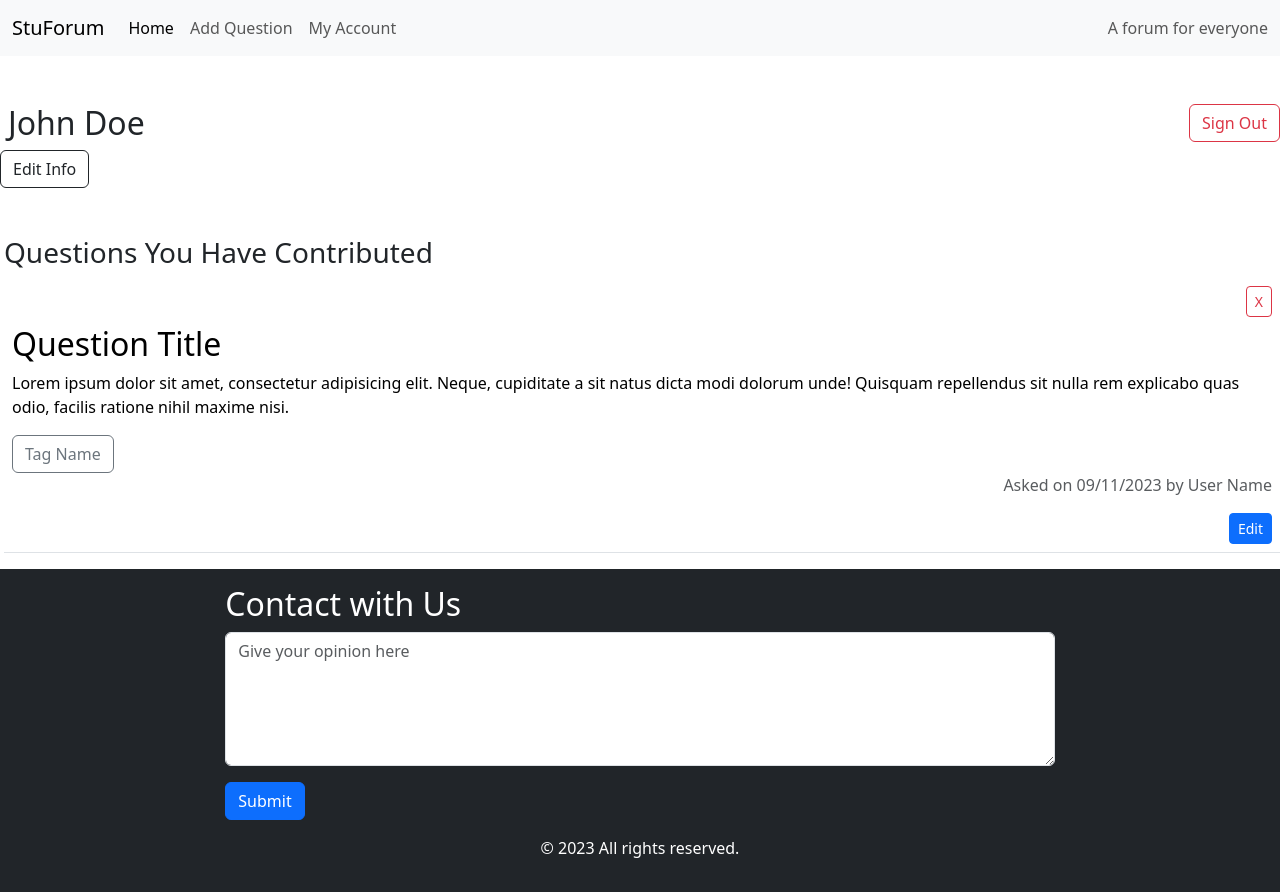
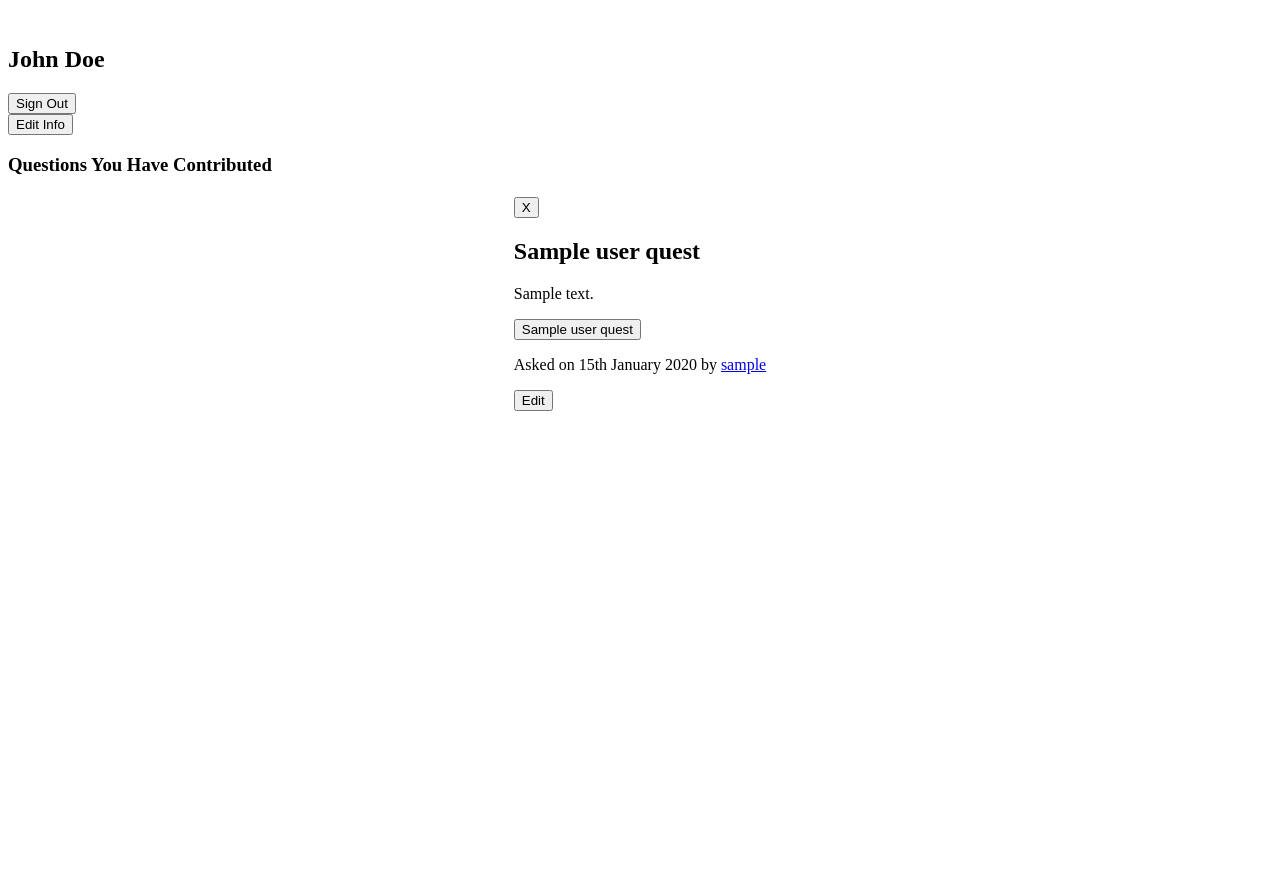
Before and after one commit to essor1234/cw1841, a PHP site: template templates/account.html.php in a window 1280 px wide. After the commit the page ends 411 px from the top, so only its background shows below. Run offline with PHP 8.4, Linux system fonts and the light colour scheme; the template is opened without the code that fills it: most values are stand-ins (such as "Sample title", 1, 10 or a date in 2020).

Commit message:
display user quest only

```diff
--- a/login/signIn.php
+++ b/login/signIn.php
@@ -12,7 +12,7 @@ try {
         $user = signIn($pdo, $username, $password);
         if ($user) {
             $_SESSION['user'] = $user['id'];
-            header("location: ../templates/home.html.php");
+            header("location: ../quesDisplay.php");
         } else {
             echo "
 				<script>alert('Invalid username or password')</script>
--- a/templates/account.html.php
+++ b/templates/account.html.php
@@ -1,18 +1,7 @@
-<!DOCTYPE html>
-<html lang="en">
-<head>
-    <meta charset="UTF-8">
-    <meta name="viewport" content="width=device-width, initial-scale=1.0">
-    <link href="https://cdn.jsdelivr.net/npm/bootstrap@5.3.2/dist/css/bootstrap.min.css" rel="stylesheet" integrity="sha384-T3c6CoIi6uLrA9TneNEoa7RxnatzjcDSCmG1MXxSR1GAsXEV/Dwwykc2MPK8M2HN" crossorigin="anonymous">
-    <title>Document</title>
-</head>
 <body>
-    <header>
-        <?php include("header.html.php"); ?>
-    </header>
+    <div class="space-100 ">&nbsp;</div>
+
     <main>
-
-
     <div class="user-profile mt-5 ms-2 d-flex justify-content-between">
 
         <div>
@@ -30,14 +19,16 @@
   <div class="user-questions mt-5 ms-1">
 
     <h3>Questions You Have Contributed</h3>
-    <div style="display: flex; justify-content: center;">
-        <table class="table table-hover text-break" style="width: auto;">
+    <div style="display: flex; justify-content: center;" class="container ">
+    <!-- table start here-->
+    <table class="table table-hover text-break " >
+
+            <!-- Start here-->
+            <?php if (count($userQuest) > 0): ?>
+                <?php foreach($userQuest as $question): ?>
                 <tbody>
 
-            <tr class="table-striped">
-
-
-
+                <tr class="table-striped h-50">
                     <td>
                         <!-- Delete Btn-->
                     <div class="d-flex justify-content-end">
@@ -45,19 +36,24 @@
                 </div>
 
                 </div>
-                <h2 class="h2">Question Title</h2>
-                <p>Lorem ipsum dolor sit amet, consectetur adipisicing elit.
-                    Neque, cupiditate a sit natus dicta modi dolorum unde! Quisquam repellendus sit nulla rem explicabo quas odio,
-                    facilis ratione nihil maxime nisi.</p>
+                    <!-- Quest Title-->
+                    <h2 class="h2"><?=htmlspecialchars($question['quesTitle'], ENT_QUOTES, 'UTF-8') ?></h2>
+                    <!-- Quest Text-->
+                    <p><?=htmlspecialchars($question['quesText'], ENT_QUOTES, 'UTF-8') ?></p>
+                    <!-- Quest Tag-->
                     <div class="question__tags">
-                    <button type="button" class="btn btn-outline-secondary">Tag Name</button>
-                    <!-- Question tags go here -->
+                        <button type="button" class="btn btn-outline-secondary"><?=htmlspecialchars($question['moduleName'], ENT_QUOTES, 'UTF-8') ?></button>
                     </div>
+                    <!-- Quet ACt Not Yet-->
                     <div class="question__actions">
                         <!-- Action buttons (like upvote, downvote, comment) go here -->
                     </div>
                     <!-- date and username-->
-                <p class="text-muted text-end">Asked on <span class="question__date">09/11/2023</span> by <span class="question__author">User Name</span></p>
+                    <p class="text-muted text-end">Asked on <span class="text-primary"><?php $date = new DateTime($question['quesDate']);
+                                                                                                echo $date->format('jS F Y')?></span>
+                    by <a class="link-primary link-offset-2 link-underline-opacity-25 link-underline-opacity-100-hover"
+                            href="mailto:<?=htmlspecialchars($question['email'], ENT_QUOTES, 'UTF-8') ?>">
+                    <span class="question__author"><?=htmlspecialchars($question['userName'], ENT_QUOTES, 'UTF-8') ?></span></a></p>
 
                     <!-- Edit Btn-->
                     <div class="d-flex justify-content-end">
@@ -66,11 +62,16 @@
                         </button>
                     </div>
                     </td>
-
-
-
                 </tr>
                 </tbody>
+                <?php endforeach; ?>
+
+                <?php else: ?>
+
+                    <p>No questions found for this user.</p>
+
+                <?php endif; ?>
+
 
         </table>
     </div>
@@ -78,10 +79,6 @@
   </div>
 
     </main>
-    <footer>
-        <?php include("footer.html.php"); ?>
-</footer>
-</body>
     <script>
         // Edit
         document.getElementById("infoEdit").onclick = function() {
@@ -92,4 +89,4 @@
         window.location.href = "../login/signOut.php";
         };
     </script>
-</html>
+</body>
--- a/templates/header.html.php
+++ b/templates/header.html.php
@@ -7,13 +7,13 @@
     <div class="collapse navbar-collapse" id="navbarText">
       <ul class="navbar-nav me-auto mb-2 mb-lg-0">
         <li class="nav-item">
-          <a class="nav-link active" aria-current="page" href="home.html.php">Home</a>
+          <a class="nav-link active" aria-current="page" href="quesDisplay.php">Home</a>
         </li>
         <li class="nav-item">
           <a class="nav-link" href="edit_add_quest.html.php">Add Question</a>
         </li>
         <li class="nav-item">
-          <a class="nav-link" href="account.html.php">My Account</a>
+          <a class="nav-link" href="quesDisplay.php?page=account">My Account</a>
         </li>
       </ul>
       <span class="navbar-text">
--- a/templates/home.html.php
+++ b/templates/home.html.php
@@ -13,6 +13,7 @@
 
                 <!-- QuestionComponent.html -->
     <div style="display: flex; justify-content: center;" class="container ">
+    <!-- table start here-->
         <table class="table table-hover text-break " >
 
 
--- a/templates/initial_page.html.php
+++ b/templates/initial_page.html.php
@@ -52,11 +52,11 @@
 <script>
     // Sign in
     document.getElementById("signIn").onclick = function() {
-  window.location.href = "../templates/sign_in.html.php";
+  window.location.href = "templates/sign_in.html.php";
 };
     // sign up
     document.getElementById("signUp").onclick = function() {
-  window.location.href = "../templates/sign_up.html.php";
+  window.location.href = "templates/sign_up.html.php";
 };
 </script>
 </html>
```
Also changed, not shown: includes/DatabaseFunction.php (+12 -0 lines), quesDisplay.php (+19 -3 lines). Lines whose indentation alone changed are shown as unchanged.
